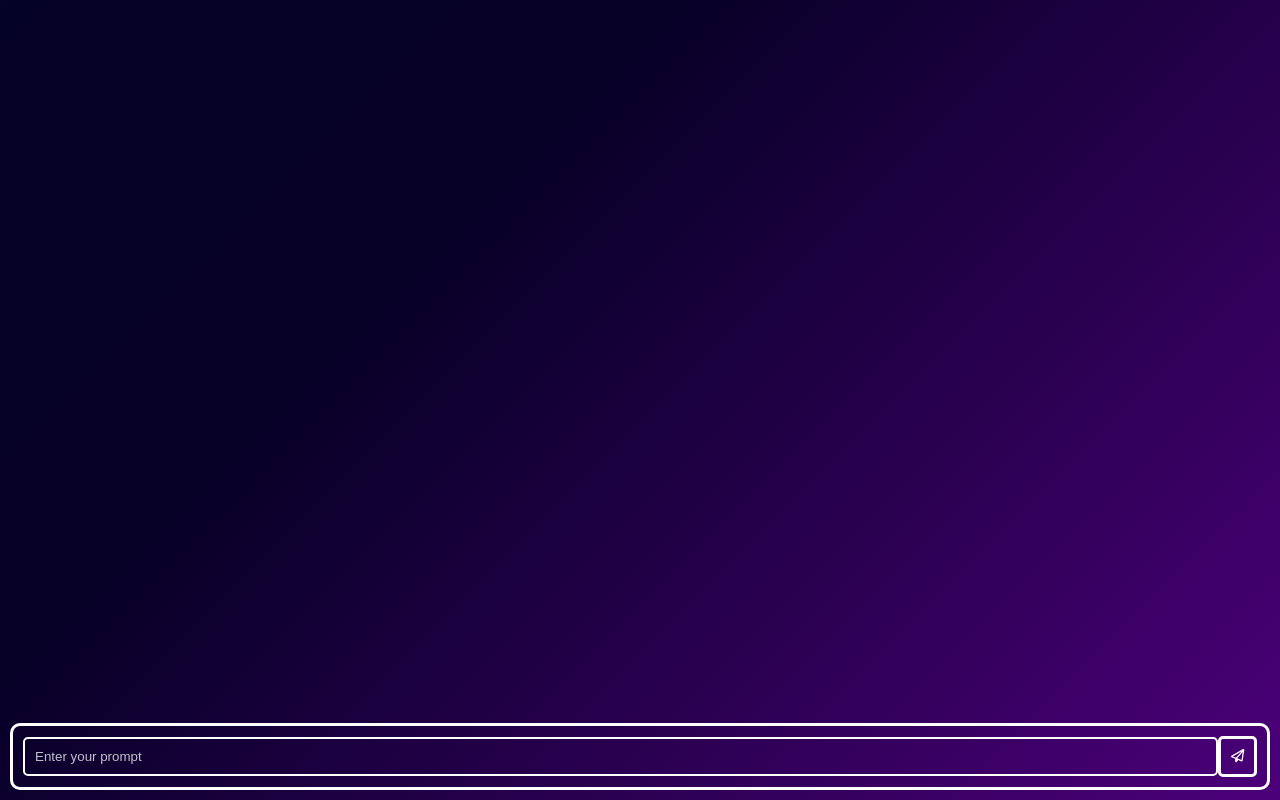
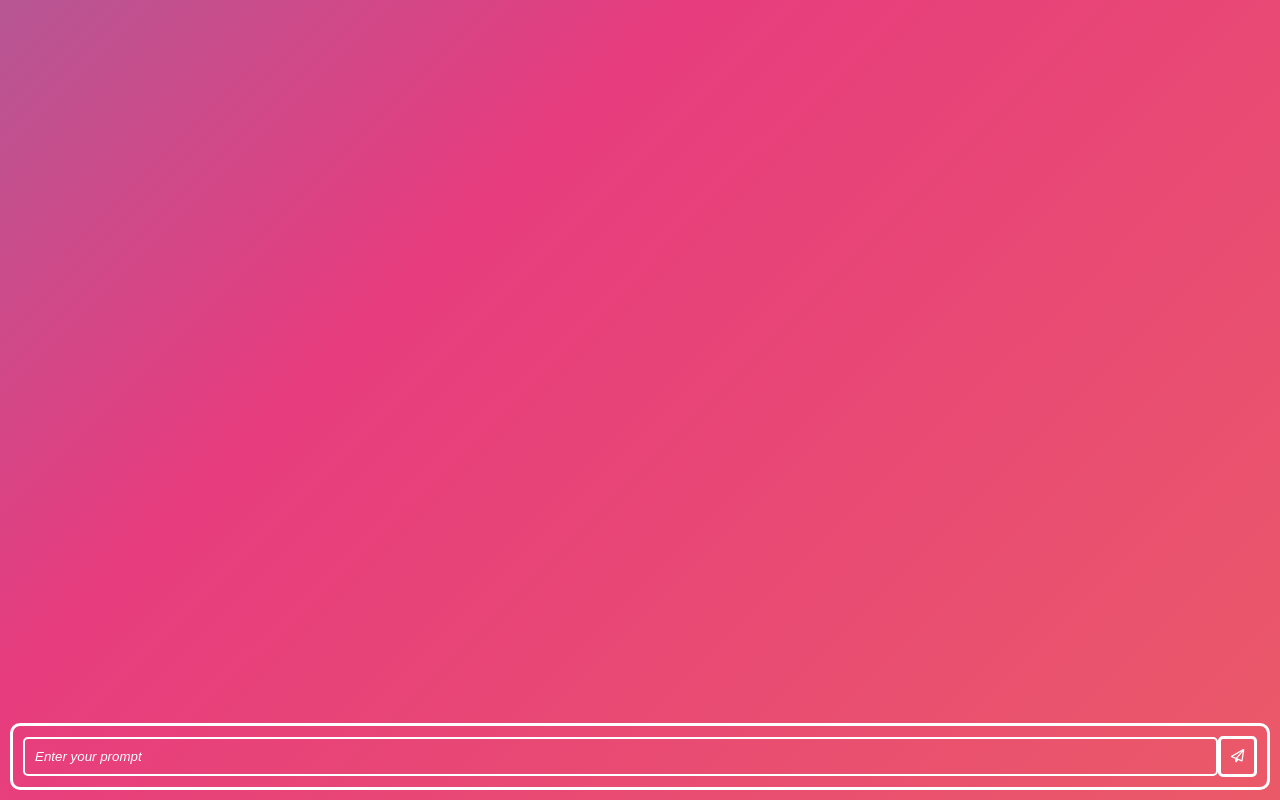
Before and after one commit to abhideepghosh/smilemore-worryless, a React (Vite) app: page / in a window 1280 px wide. Built offline with nearby package versions, Linux system fonts and the light colour scheme.

Commit message:
Restored to Alpha Version 1

```diff
--- a/src/App.css
+++ b/src/App.css
@@ -24,7 +24,8 @@
   background-color: transparent;
 }
 .prompt-form input::placeholder {
-  color: rgba(255, 255, 255, 0.751);
+  font-style: italic;
+  color: white;
   opacity: 1; /* Firefox */
 }
 
--- a/src/index.css
+++ b/src/index.css
@@ -4,7 +4,7 @@
 }
 
 body {
-  background: linear-gradient(-45deg, #9000cb, #070027, #020b29, #01498d);
+  background: linear-gradient(-45deg, #ee7752, #e73c7e, #23a6d5, #23d5ab);
   background-size: 400% 400%;
   animation: gradient 15s ease infinite;
   height: 100vh;
```
